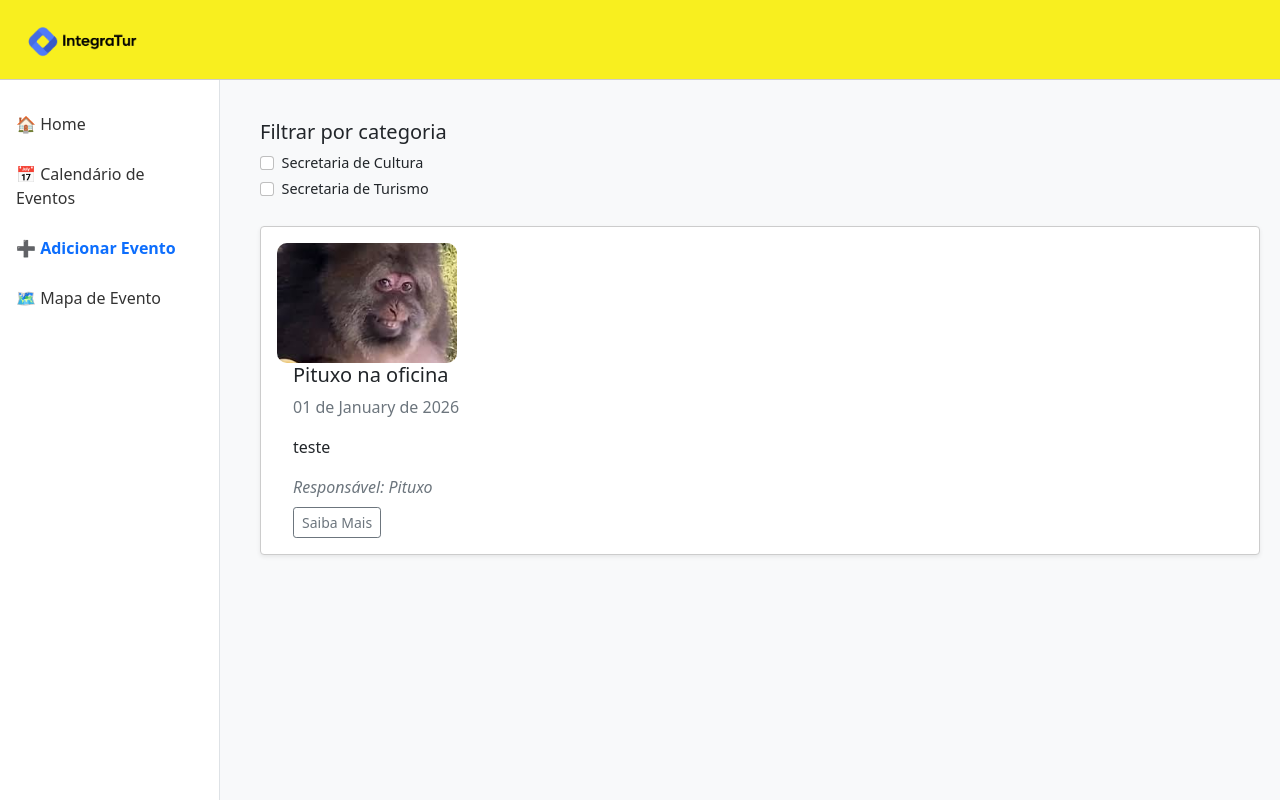
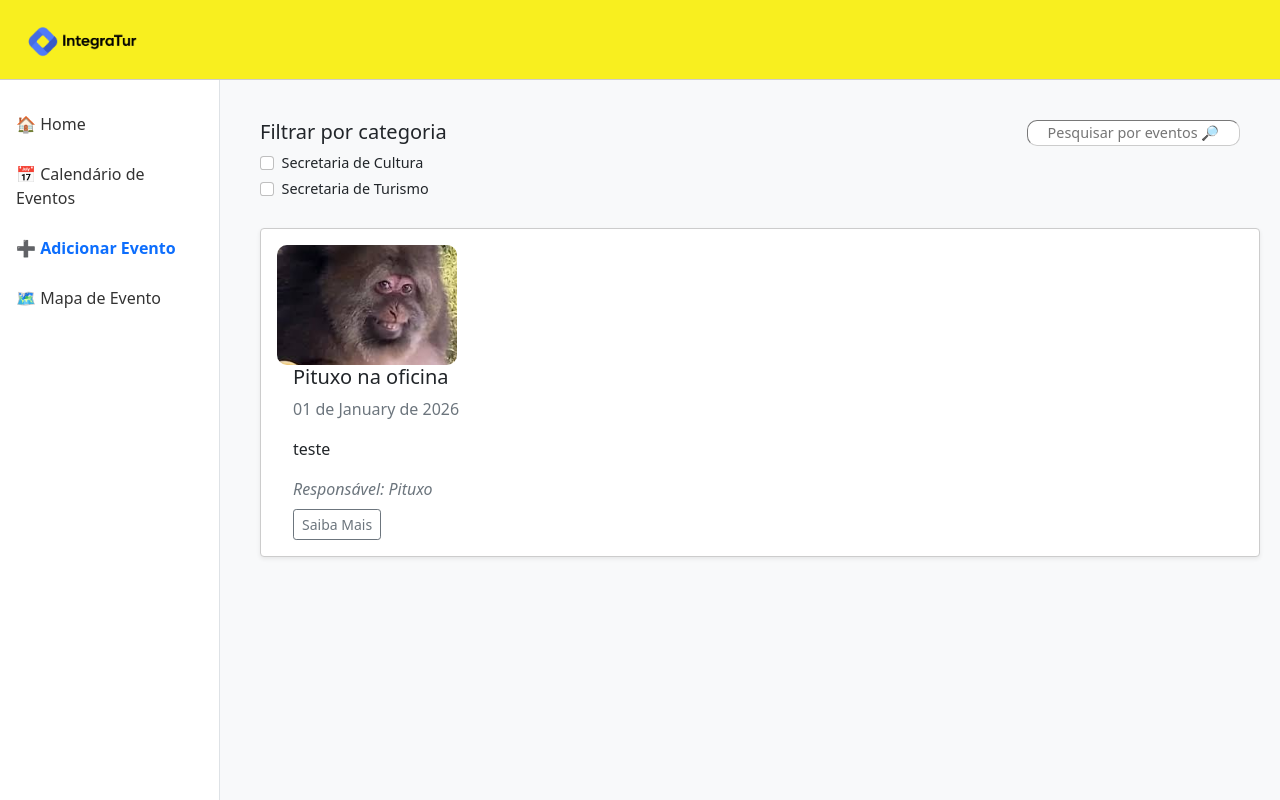
Before and after one commit to gqueque/IntegraTur-2.0, a Django app: page / in a window 1280 px wide. Run offline with Django 5.2, Linux system fonts and the light colour scheme; data comes from the database, SQL or seed files in the repository.

Commit message:
criando barra de busca na home.

```diff
--- a/cadastro_evento/templates/cadastro_evento/base.html
+++ b/cadastro_evento/templates/cadastro_evento/base.html
@@ -60,6 +60,11 @@
       padding: 20px;
     }
 
+    .filtro_and_search {
+      display: flex;
+
+    }
+
     .form-section {
       padding: 15px;
     }
@@ -81,6 +86,20 @@
       bottom: 20px;
       right: 20px;
     }
+
+    .search-oficial {
+      font-size: 0.9rem;
+      right: 40px;
+      position: fixed;
+    }
+
+    .search-input {
+      text-align: center;
+      border-radius: 10px;
+      border-width: 1px;
+      border-color: #ccc #ccc #ccc #ccc;
+    }
+
   </style>
 
 
--- a/cadastro_evento/templates/cadastro_evento/home.html
+++ b/cadastro_evento/templates/cadastro_evento/home.html
@@ -1,9 +1,9 @@
 {% extends "cadastro_evento/base.html" %}
 {%block conteudo%}
 
-
     <!-- Conteúdo -->
     <div class="content">
+      <div class="filtro_and_search">
         <div class="filtro mb-4">
           <h5>Filtrar por categoria</h5>
           <div class="form-check">
@@ -15,6 +15,13 @@
             <label class="form-check-label" for="turismo">Secretaria de Turismo</label>
           </div>
         </div>
+
+        <!-- Barra de busca -->
+        <div class="search-oficial">
+          <input class="search-input" name="pesquisar-evento" type="text" placeholder="Pesquisar por eventos 🔎">
+        </div>
+      </div>
+
 
     {% for evento in eventos %}
       <div class="card mb-4 shadow-sm p-3 rounded d-flex" style="border: 1px solid #ccc;">
```
Lines whose indentation alone changed are shown as unchanged.
